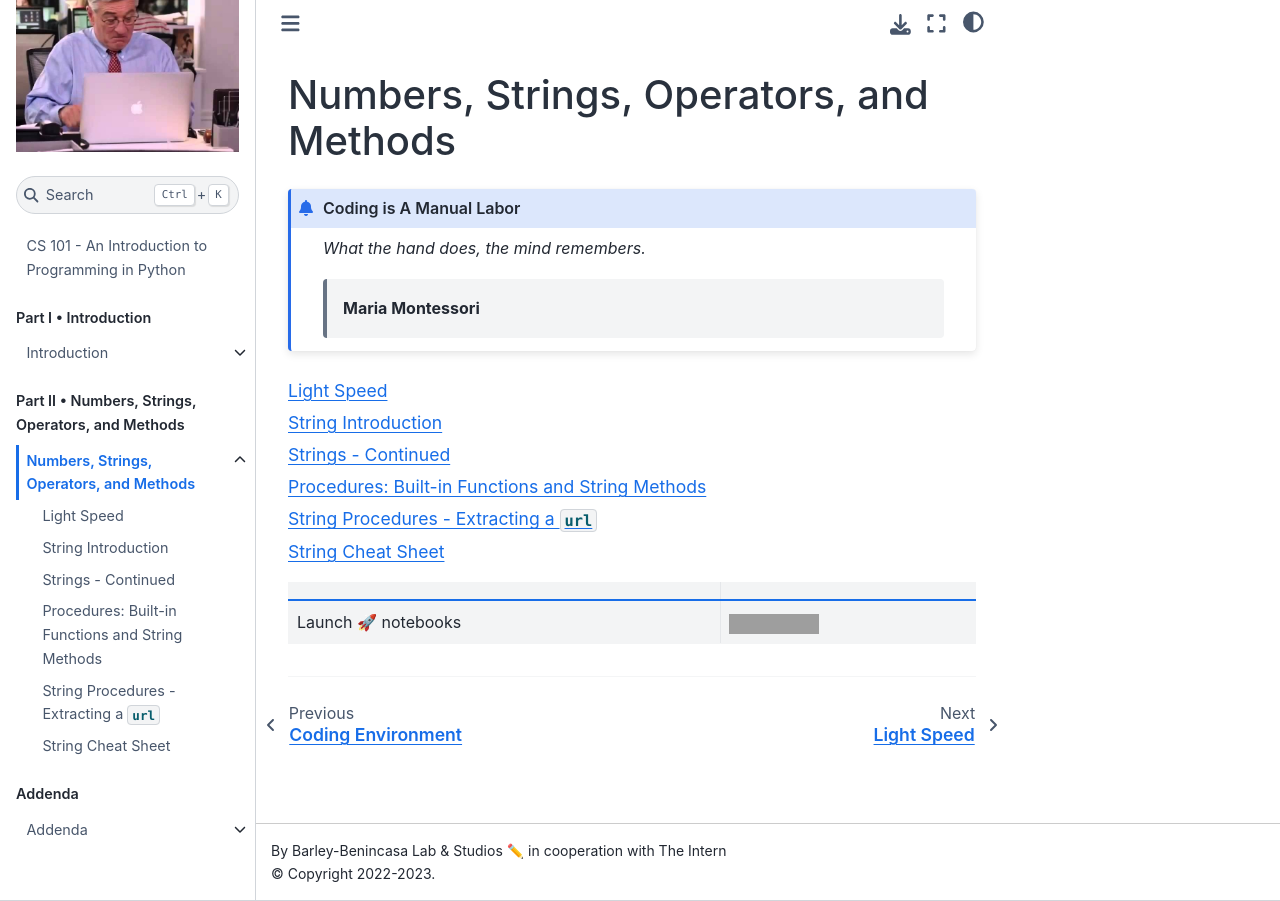
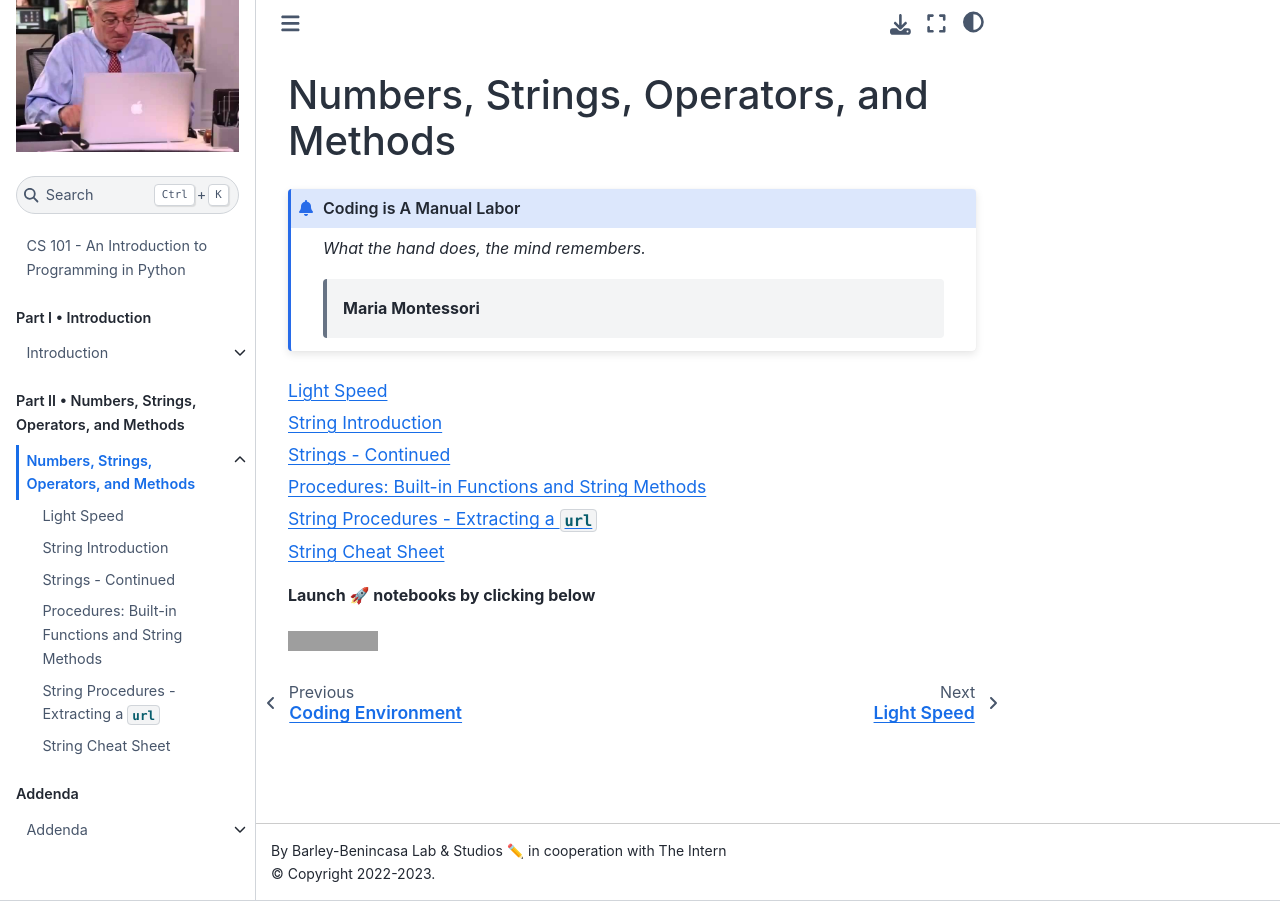
Before and after one commit to the-intern/cs101, a Jupyter Book: the page built from book/part-ii/index.md, in a window 1280 px wide. Built offline with Jupyter Book 1.0.4 settings and Sphinx 7.4.7 and the Sphinx Book theme 1.1.4, drawn with Linux system fonts in a browser that asks for light colours; grey boxes are pictures that could not be loaded.

Commit message:
add badge for part ii strings

````diff
--- a/book/part-ii/index.md
+++ b/book/part-ii/index.md
@@ -10,8 +10,6 @@
 
 ```
 
-|                     |                                                                                                                                                                      |
-| ------------------- | -------------------------------------------------------------------------------------------------------------------------------------------------------------------- |
-| Launch 🚀 notebooks | [![Binder](https://mybinder.org/badge_logo.svg)](https://mybinder.org/v2/gh/caterinadiacomo/caterina-man-made-code/part-ii-strings?labpath=%2Fsrc%2Fpart-ii-strings) |
+**Launch 🚀 notebooks by clicking below**
 
----
+[![Binder](https://mybinder.org/badge_logo.svg)](https://mybinder.org/v2/gh/caterinadiacomo/caterina-man-made-code/part-ii-strings?labpath=src%2Fpart-ii-strings%2F)
````
